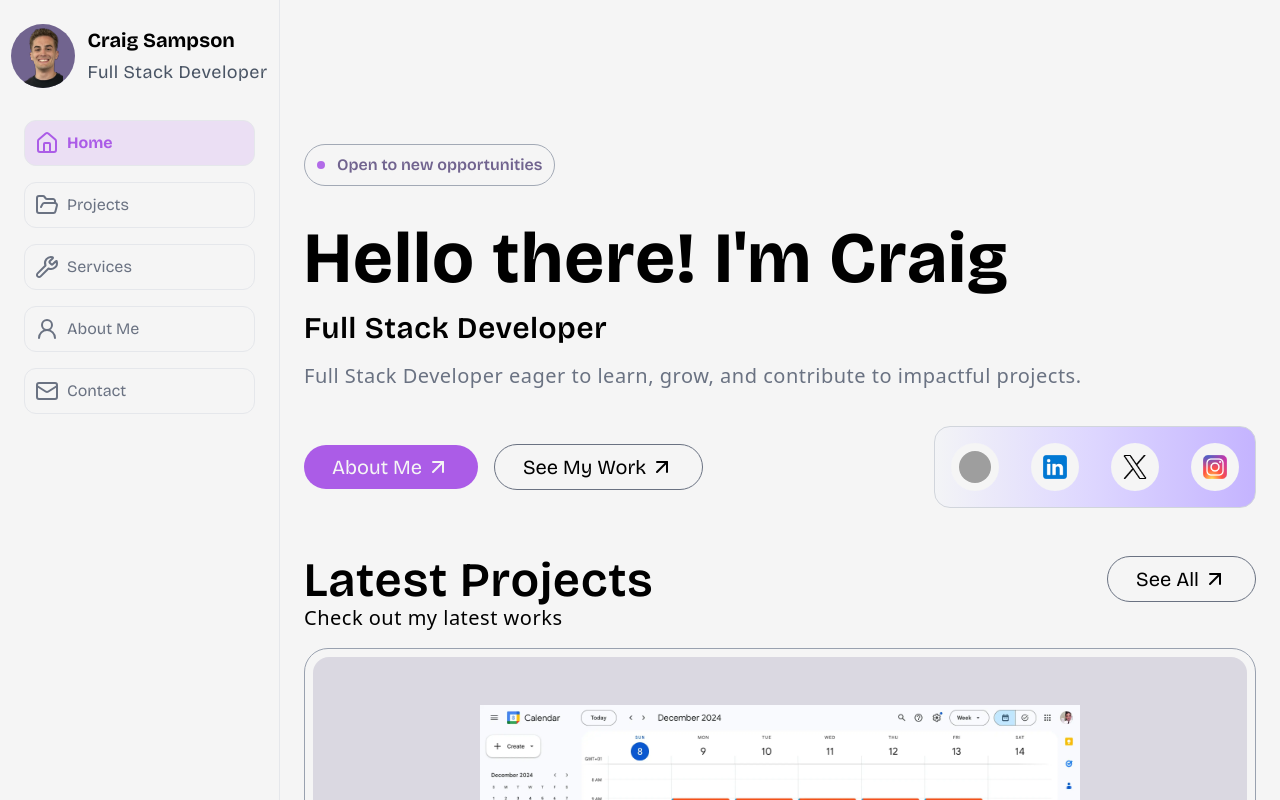
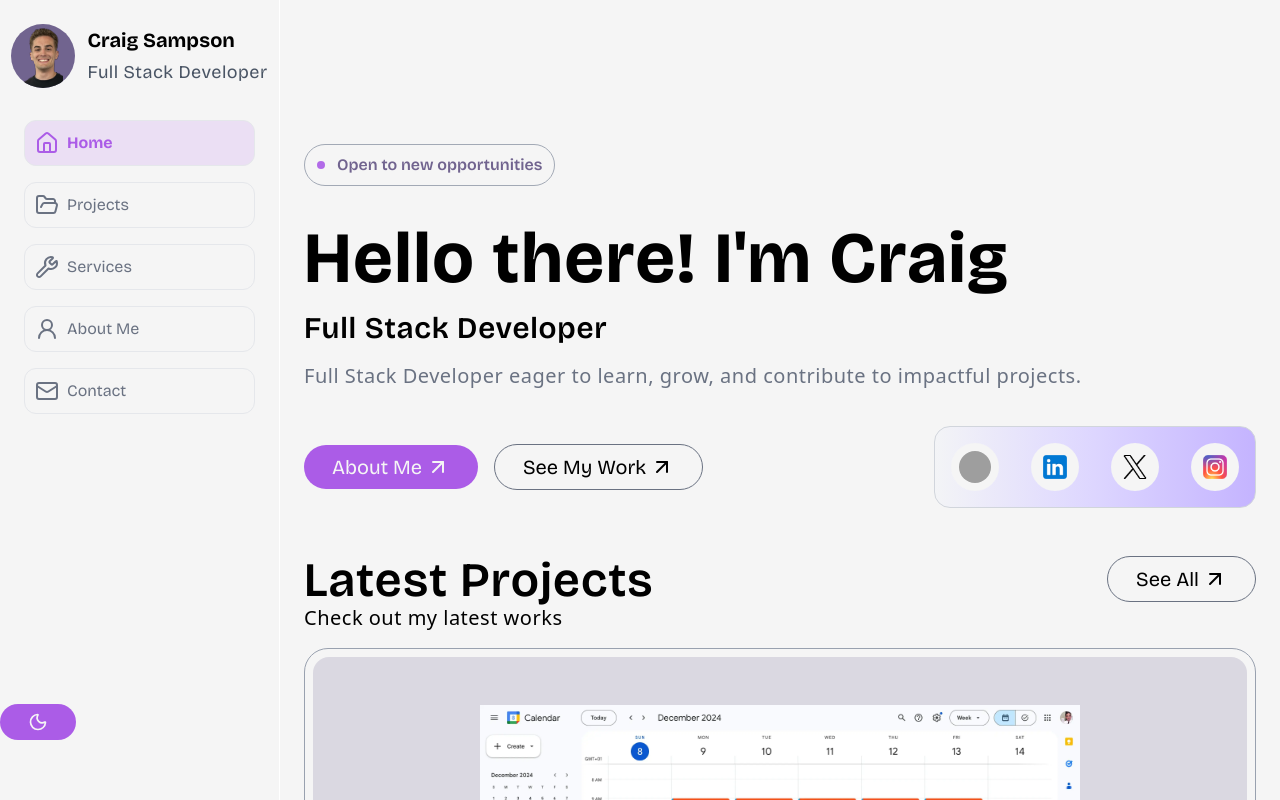
Before and after one commit to csam15/craigsampson-com, a Next.js app: page / in a window 1280 px wide. Shown: the top 800 px of the page. Built offline with nearby package versions, Linux system fonts and the light colour scheme; grey boxes are pictures that could not be loaded.

Commit message:
started to add dark mode

```diff
--- a/app/components/Footer/Footer.tsx
+++ b/app/components/Footer/Footer.tsx
@@ -18,7 +18,7 @@ export default function Footer() {
   ];
 
   return (
-    <div className="flex flex-col gap-5 text-background py-4  bg-background-secondary px-6">
+    <div className="flex flex-col gap-5 py-4 px-6">
       <div className="flex flex-col justify-start gap-3 pt-4 border-b border-gray-600 pb-4">
         <h3>Let&apos;s talk</h3>
         <a
@@ -30,7 +30,7 @@ export default function Footer() {
         </a>
       </div>
 
-      <div className="flex items-start justify-between text-white xl:justify-around gap-24 w-full">
+      <div className="flex items-start justify-between xl:justify-around gap-24 w-full">
         <div className="flex flex-col gap-2">
           {Internallinks.map((link) => (
             <Link key={link.name} href={link.href}>
--- a/app/components/Navigation/Sidebar.tsx
+++ b/app/components/Navigation/Sidebar.tsx
@@ -2,6 +2,7 @@
 
 import Link from "next/link";
 import { usePathname } from "next/navigation";
+import ThemeToggle from "../ui/ThemeToggle";
 
 import { House, FolderOpen, Wrench, UserRound, Mail } from "lucide-react";
 import MyInfo from "./Info/MyInfo";
@@ -26,8 +27,8 @@ export default function Sidebar({
   return (
     <div
       className={`
-        fixed top-0 left-0 h-full w-70 bg-background font-bricolage z-50 border-r border-gray-200
-        transition-transform duration-500 ease-in-out
+        fixed top-0 left-0 h-full w-70 bg-background font-bricolage z-50 border-r border-white
+        transition-transform duration-500 ease-in-out flex flex-col justify-between pb-15
         ${isOpen ? "translate-x-0" : "-translate-x-full"}
       `}
     >
@@ -46,7 +47,7 @@ export default function Sidebar({
               href={item.href}
               className={`flex items-center gap-2 w-full p-2.5 border border-gray-200 rounded-xl text-base  text-gray-500 hover:bg-secondary/15 ${
                 pathname === item.href
-                  ? "bg-secondary/15 text-secondary font-bold"
+                  ? "bg-secondary/15 dark:bg-primary/15 text-secondary font-bold"
                   : ""
               }`}
               onClick={onClose}
@@ -57,6 +58,7 @@ export default function Sidebar({
           ))}
         </div>
       </div>
+      <ThemeToggle />
     </div>
   );
 }
--- /dev/null
+++ b/app/components/ui/ThemeToggle.tsx
@@ -0,0 +1,33 @@
+"use client";
+
+import { useTheme } from "next-themes";
+import { useEffect, useState } from "react";
+import { Moon, Sun } from "lucide-react";
+
+export default function ThemeToggle() {
+  const { theme, setTheme } = useTheme();
+  const [mounted, setMounted] = useState(false);
+
+  // Prevent hydration mismatch
+  useEffect(() => {
+    setMounted(true);
+  }, []);
+
+  if (!mounted) {
+    return <div className="w-9 h-9"></div>; // Placeholder to prevent layout shift
+  }
+
+  return (
+    <button
+      onClick={() => setTheme(theme === "dark" ? "light" : "dark")}
+      className="flex items-center justify-center primary-button w-fit"
+      aria-label="Toggle theme"
+    >
+      {theme === "dark" ? (
+        <Sun className="w-5 h-5" />
+      ) : (
+        <Moon className="w-5 h-5" />
+      )}
+    </button>
+  );
+}
--- a/app/globals.css
+++ b/app/globals.css
@@ -1,11 +1,19 @@
 @import "tailwindcss";
 
+@media (prefers-color-scheme: dark) {
+  :root {
+    color-scheme: dark;
+  }
+}
+
 @theme {
+  --color-scheme: light dark;
+
   /* fonts */
   --font-bricolage: "Bricolage Grotesque", sans-serif;
 
   /* colors */
-  --color-background: #f5f5f5;
+  --color-background: light-dark(#f5f5f5, #111111);
   --color-background-secondary: #111111;
   --color-primary: #71648f;
   --color-secondary: #ab5ce7;
@@ -15,6 +23,33 @@
 
   /* animations */
   --animate-rotate-90: rotate-90 0.3s ease-in-out forwards;
+}
+
+:root {
+  color-scheme: light;
+}
+
+:root.dark {
+  color-scheme: dark;
+}
+
+body {
+  color: #000000;
+}
+
+.dark body {
+  background-color: #111111 !important;
+  color: #f5f5f5;
+}
+
+footer {
+  background-color: #111111;
+  color:#f5f5f5;
+}
+
+.dark footer {
+  background-color: #f5f5f5 !important;
+  color: #111111;
 }
 
 @keyframes rotate-90 {
--- a/app/layout.tsx
+++ b/app/layout.tsx
@@ -4,6 +4,7 @@ import "./globals.css";
 
 import Header from "./components/Navigation/Header";
 import Footer from "./components/Footer/Footer";
+import { ThemeProvider } from "next-themes";
 
 const bricolage = Bricolage_Grotesque({
   subsets: ["latin"],
@@ -27,10 +28,9 @@ export default function RootLayout({
   children: React.ReactNode;
 }>) {
   return (
-    <html lang="en">
-      <body
-        className={`${bricolage.variable} bg-background`}
-      >
+    <html lang="en" suppressHydrationWarning>
+      <body className={`${bricolage.variable} bg-background`}>
+        <ThemeProvider attribute="class" defaultTheme="light">
           <div className="xl:grid xl:grid-cols-[280px_1fr]">
             {" "}
             {/* 280px = ml-70 equivalent */}
@@ -44,6 +44,7 @@ export default function RootLayout({
               <Footer />
             </footer>
           </div>
+        </ThemeProvider>
       </body>
     </html>
   );
```
Lines whose indentation alone changed are shown as unchanged.
